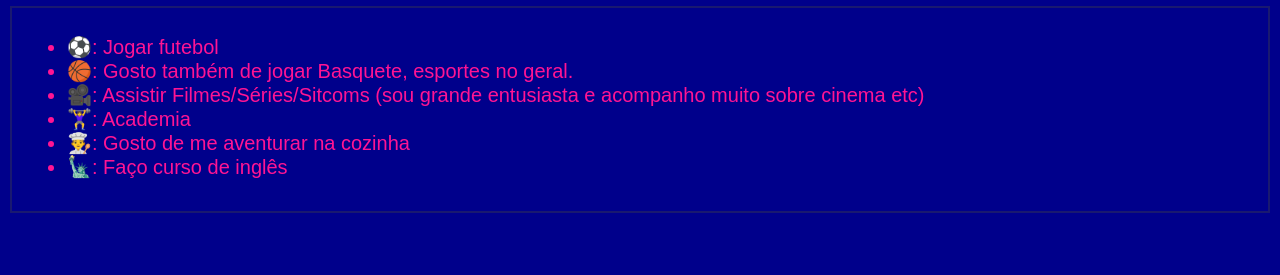
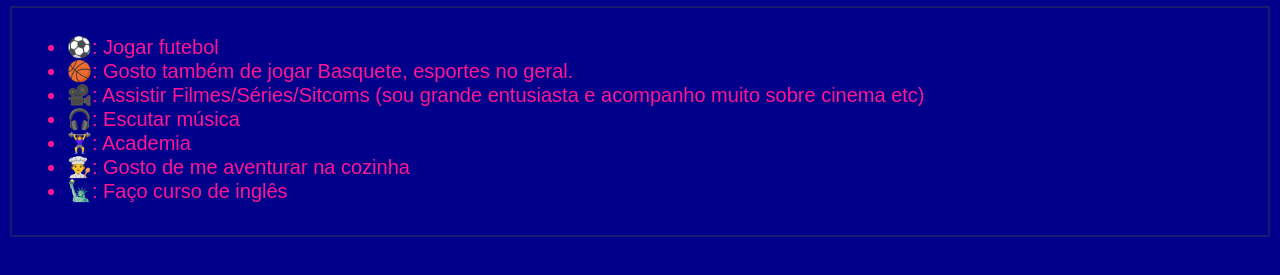
Before and after one commit to gabrielhilins/Meu-Perfil, a plain HTML site: page hobbies.html in a window 1280 px wide. Shown: the part 93-368 px from the top of the page. Drawn offline with Linux system fonts and the light colour scheme.

Commit message:
Update hobbies.html

```diff
--- a/hobbies.html
+++ b/hobbies.html
@@ -13,6 +13,7 @@
     <li>⚽: Jogar futebol</li>
     <li>🏀: Gosto também de jogar Basquete, esportes no geral.</li>
     <li>🎥: Assistir Filmes/Séries/Sitcoms (sou grande entusiasta e acompanho muito sobre cinema etc)</li>
+    <li>🎧: Escutar música</li>
     <li>🏋️‍♀️: Academia</li>
     <li>👨‍🍳: Gosto de me aventurar na cozinha</li>
     <li>🗽: Faço curso de inglês</li>
```
